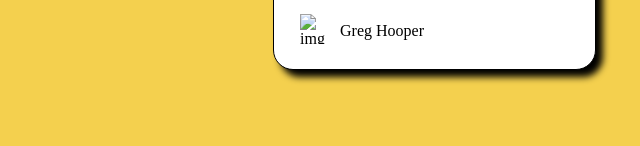
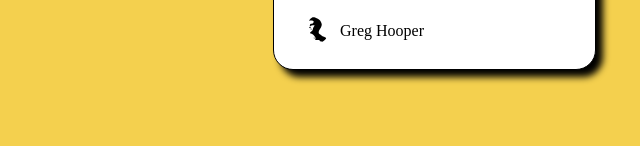
Before and after one commit to devritra/Webwarrior, a plain HTML site: page index.html in a window 1280 px wide. Shown: the part 654-800 px from the top of the page, 294-934 px from the left. Drawn offline with Linux system fonts and the light colour scheme.

Commit message:
Update index.html

```diff
--- a/index.html
+++ b/index.html
@@ -27,7 +27,7 @@
         </p>
       </div>
       <div id="id">
-        <img id="avatar" src="" alt="img">
+        <img id="avatar" src="Webwarrior/image-avatar.svg" alt="img">
         <p id="name">Greg Hooper</p>
       </div>
     </div>
```
